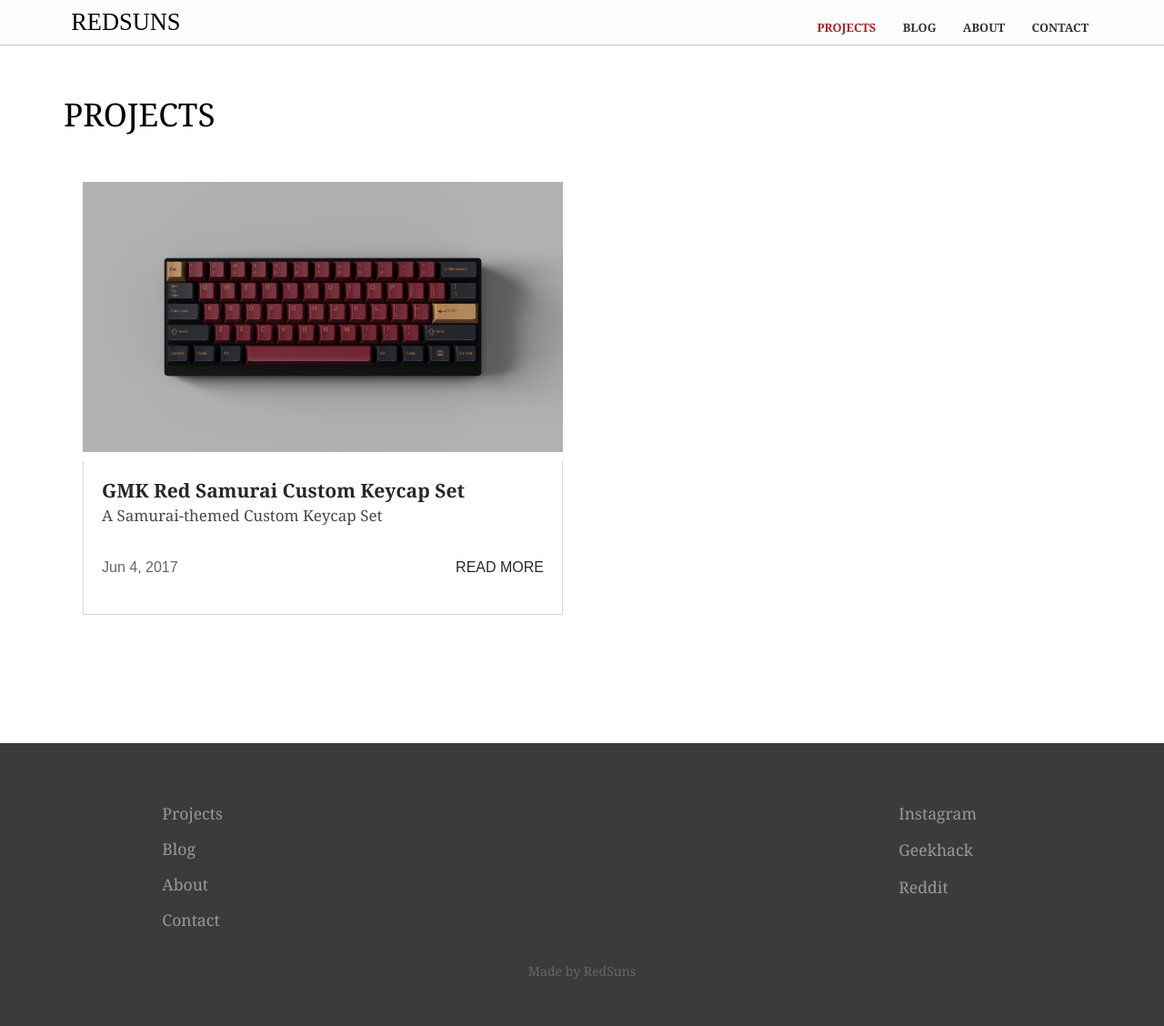
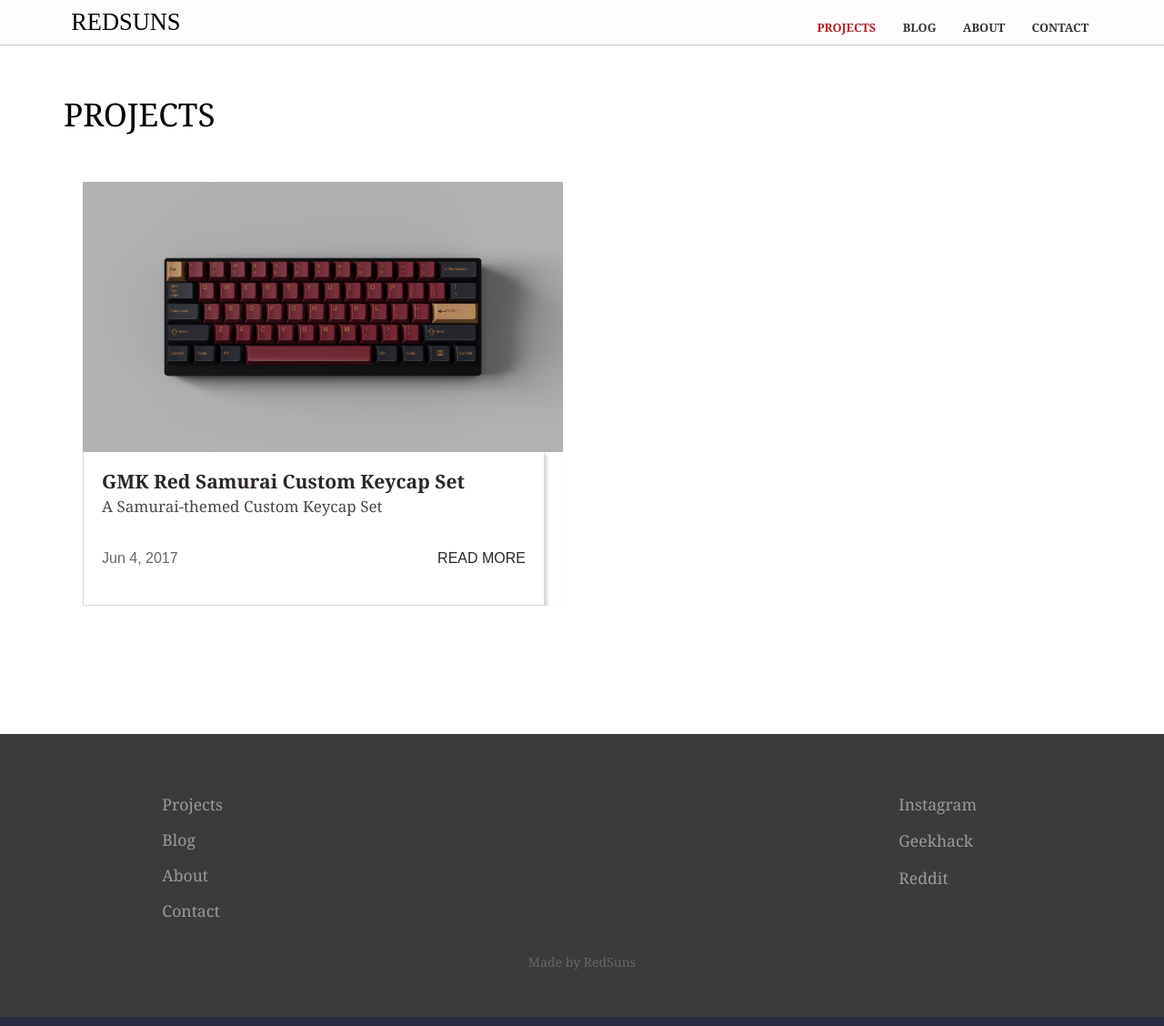
Before and after one commit to RedSunsRMK/redsunsrmk.github.io, a Jekyll site: the page built from projects.html, in a window 1280 px wide and 1128 px high. Shown: the whole window at 91% size. Built offline with Jekyll 4.4.1, drawn with Linux system fonts in a browser that asks for light colours.

Commit message:
Update layout.scss

```diff
--- a/_sass/layout.scss
+++ b/_sass/layout.scss
@@ -233,7 +233,7 @@ blockquote:before {
 		position: relative;
 		background: rgba(255, 255, 255, 1.0);
 		padding: 20px;
-		margin: 10px 0px 0px 0px;
+		margin: 0px 20px 0px 0px;
 		border-left: 1px solid rgba(0,0,0,0.15);
 		border-right: 1px solid rgba(0,0,0,0.15);
 		border-bottom: 1px solid rgba(0,0,0,0.15);
```
